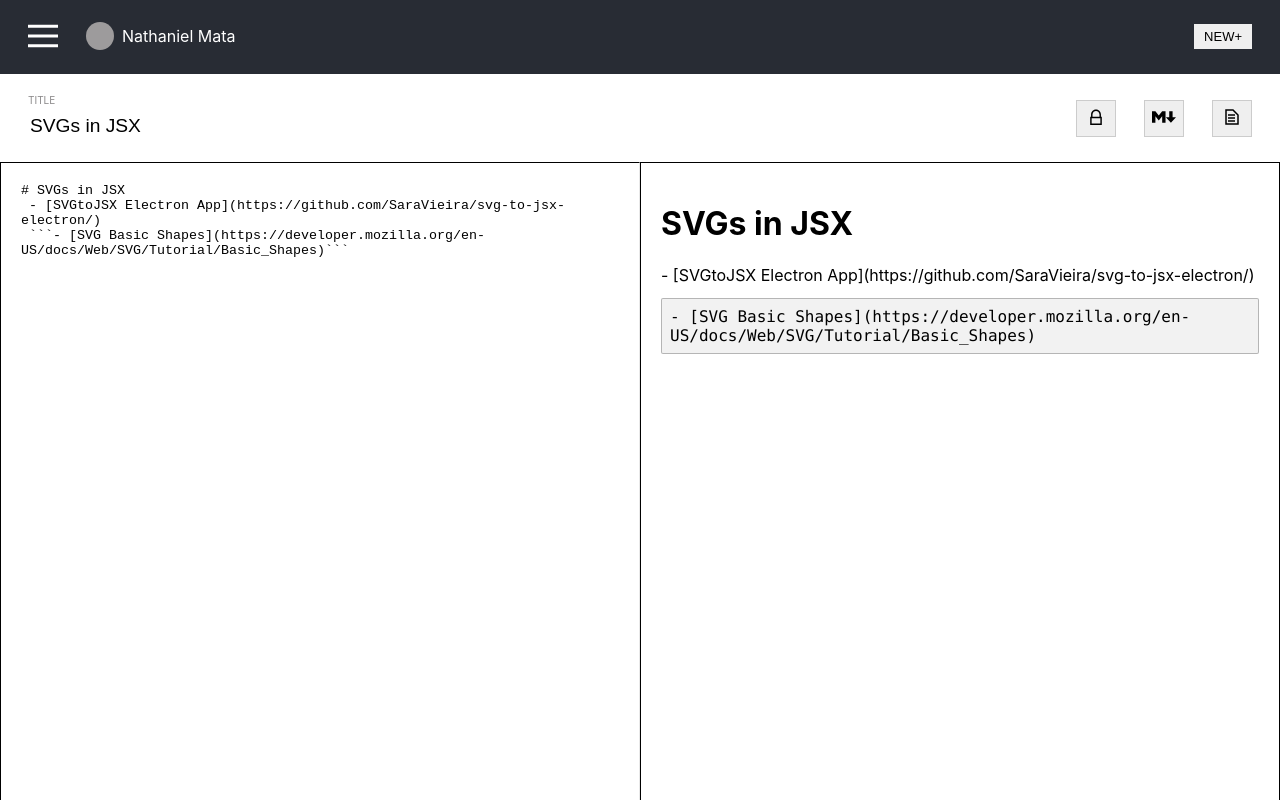
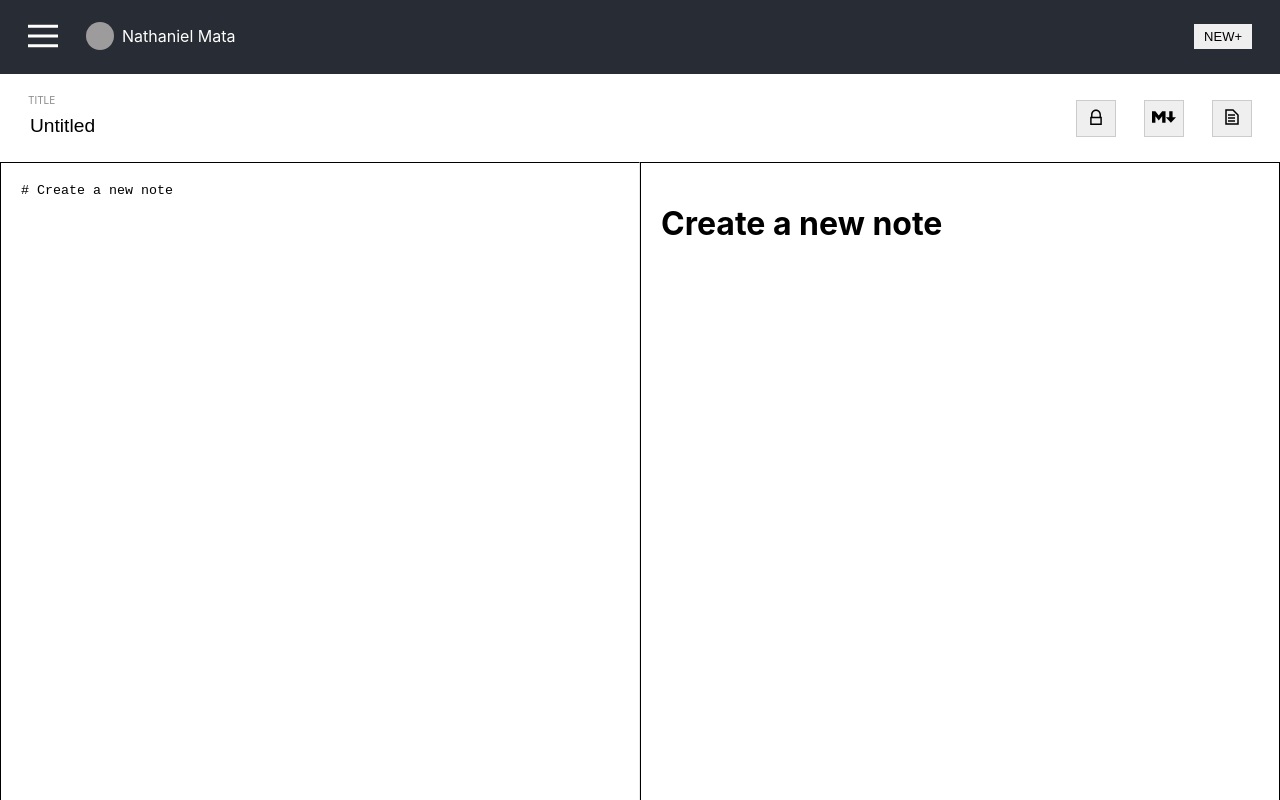
Before and after one commit to nathanielmata/markdown-notes-capstone-client, a React (Create React App) app: page /note/new in a window 1280 px wide. Shown: the top 800 px of the page. Built offline with nearby package versions, Linux system fonts and the light colour scheme; the HTML template or start-up script is replaced by a standard one.

Commit message:
add routes for new, saved notes and notfound and add context

```diff
--- a/src/App.js
+++ b/src/App.js
@@ -2,26 +2,21 @@ import React from "react";
 import { BrowserRouter, Switch, Route } from 'react-router-dom';
 import Header from './components/Header';
 import Sidebar from './components/Sidebar';
-import { LockIcon, MarkdownIcon, FileIcon } from './components/Icons';
+import NoteCreate from './components/NoteCreate';
+import NoteUpdate from './components/NoteUpdate';
+import NotFound from './components/NotFound';
+import MarkdownNotesContext from './MarkdownNotesContext';
 import NOTES from './seeds/seeds.notes';
 
-import mdParser from "./mdParser";
 import "./App.css";
 
 class App extends React.Component {
   state = {
-    noteTitle: NOTES[0].title,
-    inputTxt: NOTES[0].content,
-    htmlOut: "",
     menus: {
       sidebar: false,
       user: false,
     }
   };
-
-  componentDidMount = () => {
-    this.generatePreview(this.state.inputTxt);
-  }
 
   toggleHiddenMenu = (name) => {
     this.setState((state) => {
@@ -34,48 +29,22 @@ class App extends React.Component {
       })
       return {menus: {...menus}};
     });
-
   }
 
-  replacer = (inputTxt) => {
-    const inputArr = inputTxt.split("\n");
-    return inputArr.map((str) => {
-      let match = mdParser.headingMatch(str);
-      match = mdParser.codeBlockMatch(match);
-
-      return match;
-    });
-  };
-
-  generatePreview = (inputVal) => {
-    const inputTxt = inputVal;
-    const htmlOut = this.replacer(inputTxt).join("");
-    this.setState({
-      inputTxt,
-      htmlOut,
-    });
-  };
-
-  handleTitleChange = (e) => {
-    const titleTxt = e.target.value;
-    console.log(titleTxt);
-    this.setState({
-      noteTitle: titleTxt
-    });
-
+  getNote = (id) => {
+    const note = NOTES.find(note => note.id === +id);
+    return note ? note : "notfound";
   }
-
-  handleChange = (e) => {
-    const inputTxt = e.target.value;
-    this.generatePreview(inputTxt);
-  };
 
   render() {
     const full_name = {name: "Nathaniel Mata"}
     const { sidebar, user } = {...this.state.menus}
+    const contextValue = {
+      getNote: this.getNote,
+    };
+
     return (
       <div className="App">
-        <BrowserRouter>
           <Header
             menus={{ sidebar, user }}
             toggleHiddenMenu={this.toggleHiddenMenu}
@@ -85,45 +54,21 @@ class App extends React.Component {
                   notes={NOTES}
                   toggleHiddenMenu={this.toggleHiddenMenu} />
               }
-            </Header>
-
+          </Header>
           <main className="main--container">
-            <div className="editor__wrapper">
-              <div className="editor__above">
-                <div className="editor__title">
-                  <div className="editor__title--label">TITLE</div>
-                  <input
-                    className="editor__title--input"
-                    value={this.state.noteTitle}
-                    onChange={(e) => this.handleTitleChange(e)}
-                    type="text" />
-                </div>
-                <div className="editor__buttons">
-                  <button><LockIcon /></button>
-                  <button><MarkdownIcon /></button>
-                  <button><FileIcon /></button>
-                </div>
-              </div>
-              <div id="editor" className="editor--split main--split">
-                <div className="editor--inner">
-                  <textarea
-                    className="editor--textarea"
-                    value={this.state.inputTxt}
-                    onChange={(e) => this.handleChange(e)}
-                  ></textarea>
-                </div>
-              </div>
-
-              <div id="preview" className="preview--split main--split">
-                <div
-                  className="preview--inner"
-                  dangerouslySetInnerHTML={{ __html: this.state.htmlOut }}
-                />
-              </div>
-            </div>
+            <BrowserRouter>
+              <MarkdownNotesContext.Provider value={contextValue}>
+                <Switch>
+                  {/* <Route exact path="/" component={Dashboard}/>
+                  <Route exact path="/profile/:id" component={Profile}/> */}
+                  <Route exact path="/note/new" component={NoteCreate} />
+                  <Route path="/note/:id" component={NoteUpdate}/>
+                  <Route component={NotFound} />
+                </Switch>
+              </MarkdownNotesContext.Provider>
+            </BrowserRouter>
           </main>
           {/* <footer>Contact details</footer> */}
-        </BrowserRouter>
       </div>
     );
   }
--- /dev/null
+++ b/src/MarkdownNotesContext.js
@@ -0,0 +1,7 @@
+import React from 'react';
+
+const MarkdownNotesContext = React.createContext({
+    getNote: () => {},
+});
+
+export default MarkdownNotesContext;
--- /dev/null
+++ b/src/components/NotFound.js
@@ -0,0 +1,13 @@
+import React from 'react';
+import './NotFound.css';
+
+const NotFound = () => (
+  <div className="notfound__container">
+    <h1>Page not found</h1>
+    <div>
+      <a className="notfound__homelink" href="/">return Home</a>
+    </div>
+  </div>
+);
+
+export default NotFound;
--- /dev/null
+++ b/src/components/Note.js
@@ -0,0 +1,95 @@
+import React from 'react';
+import MarkdownNotesContext from '../MarkdownNotesContext';
+import { LockIcon, MarkdownIcon, FileIcon } from './Icons';
+import mdParser from "../mdParser";
+
+class Note extends React.Component {
+  static contextType = MarkdownNotesContext;
+
+  state = {
+    title: "",
+    content: "",
+    markup: "",
+  };
+
+  componentDidMount = () => {
+    const note = this.props.note;
+    this.setState({
+      title: note.title,
+      content: note.content,
+    });
+
+    this.generatePreview(note.content);
+  };
+
+  replacer = (content) => {
+    const arr = content.split("\n");
+    return arr.map((str) => {
+      let match = mdParser.headingMatch(str);
+      match = mdParser.codeBlockMatch(match);
+
+      return match;
+    });
+  };
+
+  generatePreview = (content) => {
+    const markup = this.replacer(content).join("");
+    this.setState({
+      content,
+      markup,
+    });
+  };
+
+  handleTitleChange = (e) => {
+    const title = e.target.value;
+    this.setState({
+      title
+    });
+
+  }
+
+  handleEditorChange = (e) => {
+    const content = e.target.value;
+    this.generatePreview(content);
+  };
+
+  render() {
+
+    return (
+      <div className="editor__wrapper">
+        <div className="editor__above">
+          <div className="editor__title">
+            <div className="editor__title--label">TITLE</div>
+            <input
+              className="editor__title--input"
+              value={this.state.title}
+              onChange={(e) => this.handleTitleChange(e)}
+              type="text" />
+          </div>
+          <div className="editor__buttons">
+            <button><LockIcon /></button>
+            <button><MarkdownIcon /></button>
+            <button><FileIcon /></button>
+          </div>
+        </div>
+        <div id="editor" className="editor--split main--split">
+          <div className="editor--inner">
+            <textarea
+              className="editor--textarea"
+              value={this.state.content}
+              onChange={(e) => this.handleEditorChange(e)}
+            ></textarea>
+          </div>
+        </div>
+
+        <div id="preview" className="preview--split main--split">
+          <div
+            className="preview--inner"
+            dangerouslySetInnerHTML={{ __html: this.state.markup }}
+          />
+        </div>
+      </div>
+    )};
+  }
+
+export default Note;
--- /dev/null
+++ b/src/components/NoteCreate.js
@@ -0,0 +1,18 @@
+import React from 'react';
+import Note from './Note';
+
+class NoteCreate extends React.Component {
+  getNewContent() {
+    // later we can get and set default content when creating a new note here
+    return {
+      title: "Untitled",
+      content: "# Create a new note",
+    };
+  }
+
+  render() {
+    return <Note note={this.getNewContent()} />
+  }
+};
+
+export default NoteCreate;
--- /dev/null
+++ b/src/components/NoteUpdate.js
@@ -0,0 +1,20 @@
+import React from 'react';
+import MarkdownNotesContext from '../MarkdownNotesContext';
+import Note from './Note';
+
+class NoteUpdate extends React.Component {
+  static contextType = MarkdownNotesContext;
+
+  render() {
+    const note = this.context.getNote(this.props.match.params.id);
+    if (note === "notfound") {
+      return (
+        <h2>Note not found.</h2>
+      );
+    }
+
+    return <Note note={note}/>
+  }
+};
+
+export default NoteUpdate;
```
Also changed, not shown: src/components/NotFound.css (added), src/components/Note.css (added), src/components/NoteCreate.css (added), src/components/NoteUpdate.css (added).
